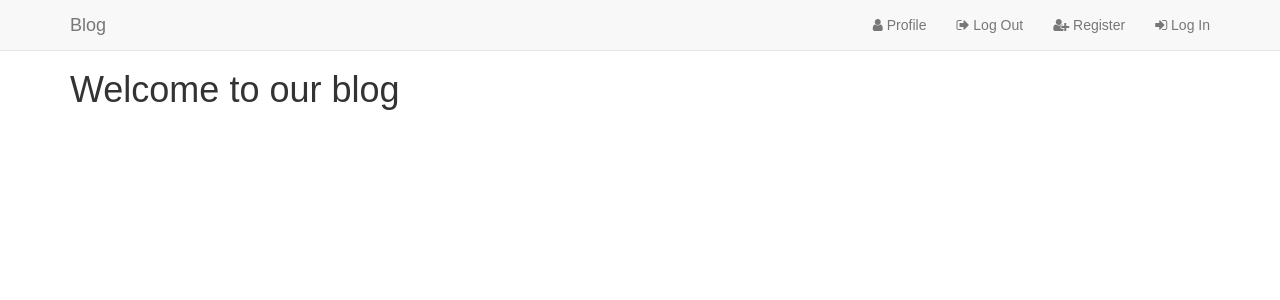
After one commit to ColmHughes/blog_prj, a Django app: page / in a window 1280 px wide. The commit adds this page. Shown: the top 300 px of the page. Run offline with Django 3.2, Linux system fonts and the light colour scheme; some libraries are stand-ins or nearby versions.

Commit message:
Home Page

```diff
--- a/blog_prj/settings.py
+++ b/blog_prj/settings.py
@@ -37,6 +37,10 @@ INSTALLED_APPS = [
     'django.contrib.sessions',
     'django.contrib.messages',
     'django.contrib.staticfiles',
+    'django_forms_bootstrap',
+    'blog',
+    'accounts',
+    'home',
 ]
 
 MIDDLEWARE = [
--- a/blog_prj/urls.py
+++ b/blog_prj/urls.py
@@ -15,7 +15,9 @@ Including another URLconf
 """
 from django.conf.urls import url
 from django.contrib import admin
+from home.views import show_home
 
 urlpatterns = [
-    url(r'^admin/', admin.site.urls),
+    url(r'^admin/', admin.site.urls, name='home'),
+    url(r'^$', show_home),
 ]
--- /dev/null
+++ b/home/static/home/style.css
@@ -0,0 +1,4 @@
+body {
+    font-family: Arial;
+    padding-top: 50px;
+}
--- a/home/templates/home/base.html
+++ b/home/templates/home/base.html
@@ -1,12 +1,48 @@
+{% load staticfiles %}
 <!DOCTYPE html>
 <html lang="en">
     <head>
         <meta charset="UTF-8">
         <meta name="viewport" content="width=device-width, initial-scale=1.0">
         <meta http-equiv="X-UA-Compatible" content="ie=edge">
-        <title>Home Page</title>
+        <title>AuthenticateMe</title>
+        {% block styles %}
+        <link rel="stylesheet" href="https://maxcdn.bootstrapcdn.com/font-awesome/4.7.0/css/font-awesome.min.css" type="text/css" />
+        <link rel="stylesheet" href="https://cdnjs.cloudflare.com/ajax/libs/bootswatch/3.3.7/cerulean/bootstrap.min.css">
+        <link rel="stylesheet" href="{% static 'home/style.css' %}">
+        {% endblock styles %}
+
+
+        <script src="https://cdnjs.cloudflare.com/ajax/libs/jquery/3.2.1/jquery.min.js"></script>
+        <script src="https://cdnjs.cloudflare.com/ajax/libs/twitter-bootstrap/3.3.7/js/bootstrap.min.js"></script>
     </head>
     <body>
+        <nav class="navbar navbar-masthead navbar-default navbar-fixed-top">
+            <div class="container">
+                <div class="navbar-header">
+                    <button type="button" class="navbar-toggle collapsed" data-toggle="collapse" data-target="#navbar" aria-expanded="false" aria-controls="navbar">
+                        <span class="sr-only">Toggle navigation</span>
+                        <span class="icon-bar"></span>
+                        <span class="icon-bar"></span>
+                        <span class="icon-bar"></span>
+                    </button>
+                    <a class="navbar-brand" href="/">Blog</a>
+                </div>
+                <div id="navbar" class="navbar-collapse collapse">
+                    <ul class="nav navbar-nav navbar-right">
 
+                        <li><a href="#"><i class="fa fa-user"></i> Profile</a></li>
+                        <li><a href="#"><i class="fa fa-sign-out"></i> Log Out</a></li>
+                        <li><a href="#"><i class="fa fa-user-plus"></i> Register</a></li>
+                        <li><a href="#"><i class="fa fa-sign-in"></i> Log In</a></li>
+
+                    </ul>
+                </div>
+            </div>
+        </nav>
+
+        <div class="container">
+            {% block content %} {% endblock %}
+        </div>
     </body>
 </html>
--- /dev/null
+++ b/home/templates/home/index.html
@@ -0,0 +1,7 @@
+{% extends 'home/base.html' %}
+
+{% block content %}
+
+
+<h1>Welcome to our blog</h1>
+{% endblock %}
--- a/home/views.py
+++ b/home/views.py
@@ -1,3 +1,5 @@
 from django.shortcuts import render
 
 # Create your views here.
+def show_home(request):
+    return render(request, 'home/index.html')
```
